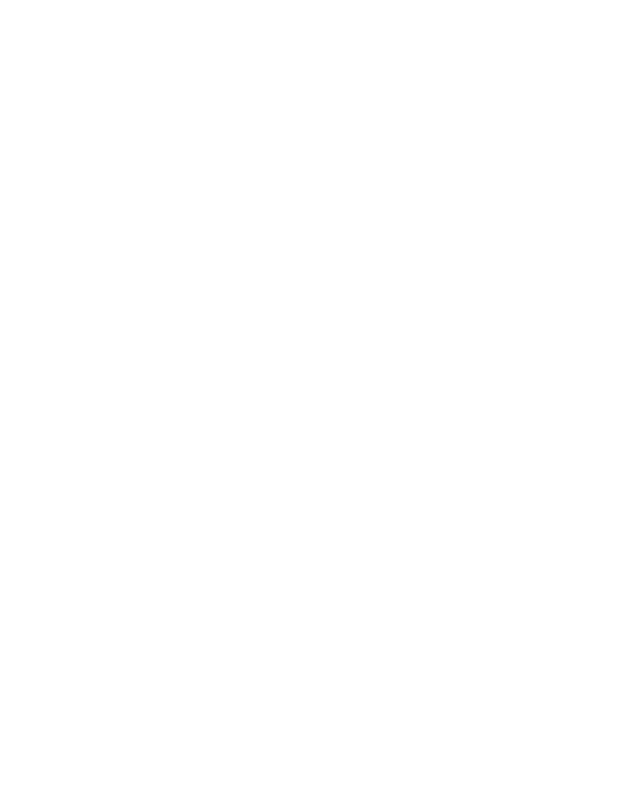
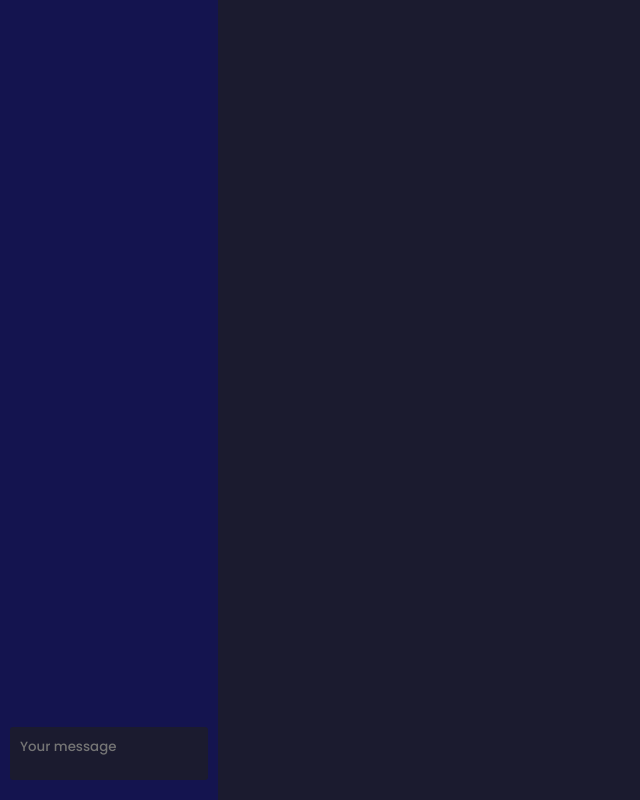
Before and after one commit to SongoMen/stream-and-chat-app, a React app: page / in a window 1280 px wide. Shown: the whole page, without its empty margins (0-640 px from the left). Built offline with nearby package versions, Linux system fonts and the light colour scheme.

Commit message:
started chat design

```diff
--- a/src/components/home/chat.js
+++ b/src/components/home/chat.js
@@ -2,7 +2,11 @@ import React from "react";
 
 const Chat = () => {
   return (
-    <div className="chat">
+    <div className="chat flex flex-column">
+      <div className="chat__messages">
+
+      </div>
+      <textarea placeholder="Your message" className="chat__input"></textarea>
     </div>
   );
 };
--- a/src/styles/base/base.scss
+++ b/src/styles/base/base.scss
@@ -0,0 +1,18 @@
+@import url('https://fonts.googleapis.com/css2?family=Poppins:wght@500;600&display=swap');
+
+* {
+    box-sizing: border-box;
+    transition: all .3s;
+}
+
+html, body, #app, .container, .home {
+    height: 100%;
+}
+
+html {
+    background-color: $color-dark;
+    font-family: "Poppins";
+}
+body {
+    margin: 0;
+}
--- a/src/styles/components/chat.scss
+++ b/src/styles/components/chat.scss
@@ -0,0 +1,26 @@
+.chat {
+    height: 100%;
+    width: 17%;
+    background-color: $color-dark2;
+    padding: 20px 10px;
+    justify-content: space-between;
+    &__messages {
+        height: 90%;
+        width: 100%;
+    }
+    &__input {
+        background-color: $color-dark;
+        width: 100%;
+        border: 0;
+        color: white;
+        height: 7%;
+        resize: none;
+        border-radius: 3px;
+        font-family: "Poppins";
+        padding: 10px;
+        &:focus {
+            outline: 0;
+            box-shadow: 0 0 0 2pt $color-gray
+        }
+    }
+}
--- a/src/styles/globals/globals.scss
+++ b/src/styles/globals/globals.scss
@@ -0,0 +1,12 @@
+.flex {
+    display: flex;
+}
+
+.flex-center {
+    justify-content: center;
+    align-items: center;
+}
+
+.flex-column {
+    flex-direction: column;
+}
--- a/src/styles/styles.scss
+++ b/src/styles/styles.scss
@@ -2,6 +2,8 @@
 
 @import "./base/base";
 
+@import "./globals/globals";
+
 @import "./components/home";
 @import "./components/admin";
 @import "./components/chat";
--- a/src/styles/variables/_variables.scss
+++ b/src/styles/variables/_variables.scss
@@ -0,0 +1,4 @@
+$color-dark: #1b1b2f;
+$color-dark2: #14144f;
+$color-main: #e43f5a;
+$color-gray: #48489c;
```
